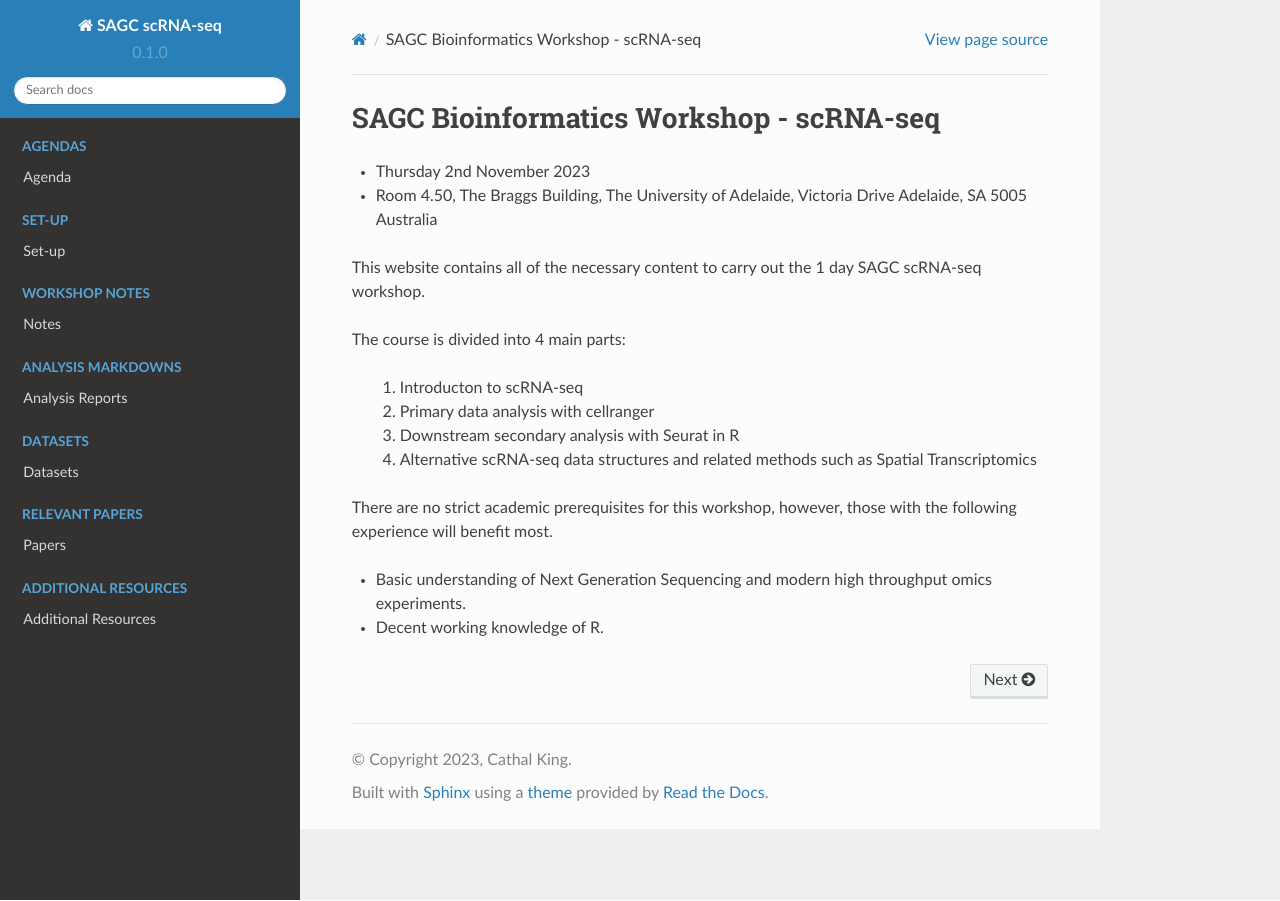
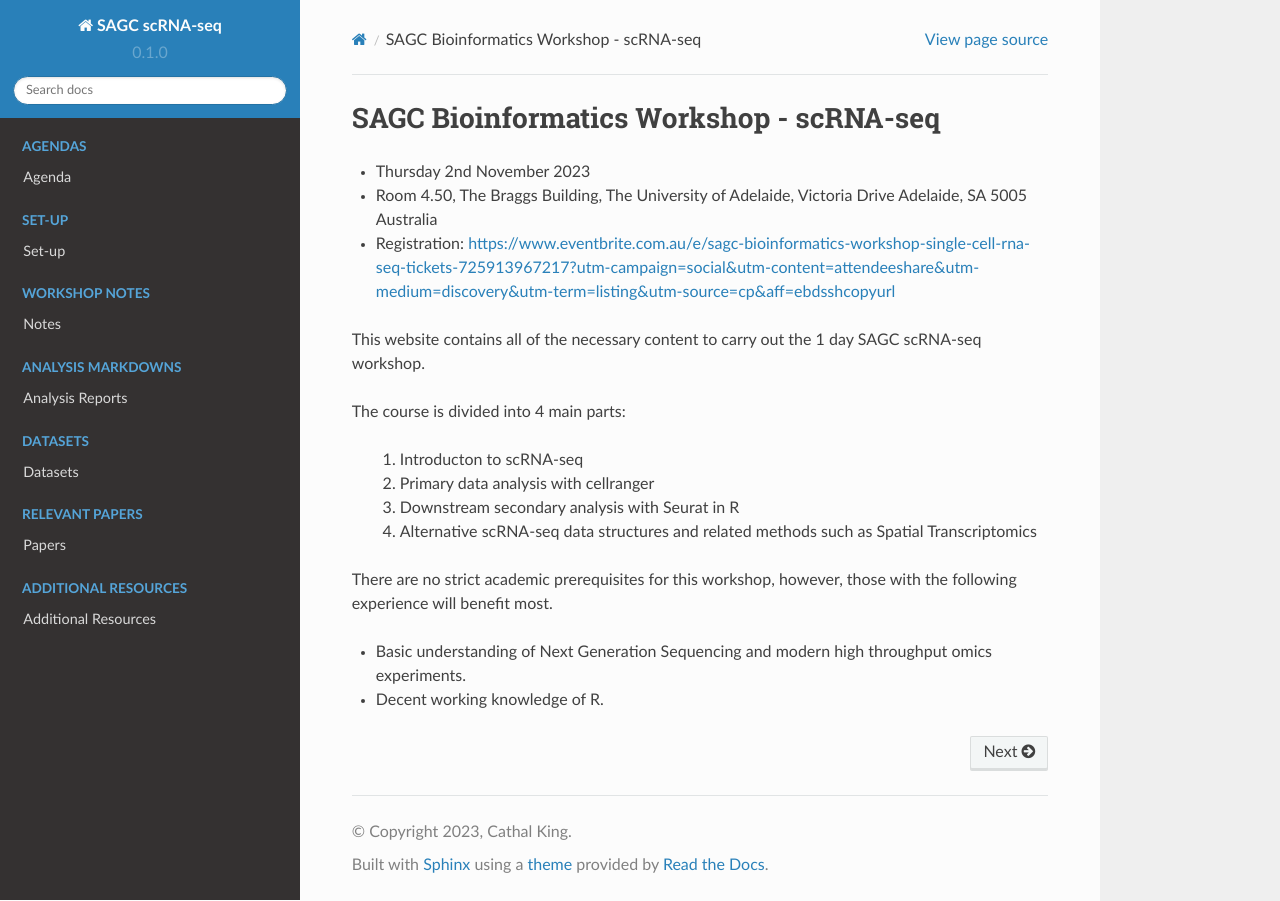
Before and after one commit to dw-thomson/SAGC_scRNAseq_workshop, a Sphinx documentation site: the page built from docs/source/index.rst, in a window 1280 px wide. Built offline with Sphinx 7.4.7 and the Read the Docs theme 2.0.0, drawn with Linux system fonts in a browser that asks for light colours; some of the changed lines change nothing that is shown.

Commit message:
Update index.rst
wp

```diff
--- a/docs/source/index.rst
+++ b/docs/source/index.rst
@@ -3,6 +3,8 @@ SAGC Bioinformatics Workshop - scRNA-seq
 
 -	Thursday 2nd November 2023
 -	Room 4.50, The Braggs Building, The University of Adelaide, Victoria Drive Adelaide, SA 5005 Australia
+-     Registration: https://www.eventbrite.com.au/e/sagc-bioinformatics-workshop-single-cell-rna-seq-tickets-725913967217?utm-campaign=social&utm-content=attendeeshare&utm-medium=discovery&utm-term=listing&utm-source=cp&aff=ebdsshcopyurl
+
 
 This website contains all of the necessary content to carry out the 1 day SAGC scRNA-seq workshop.
 
```
